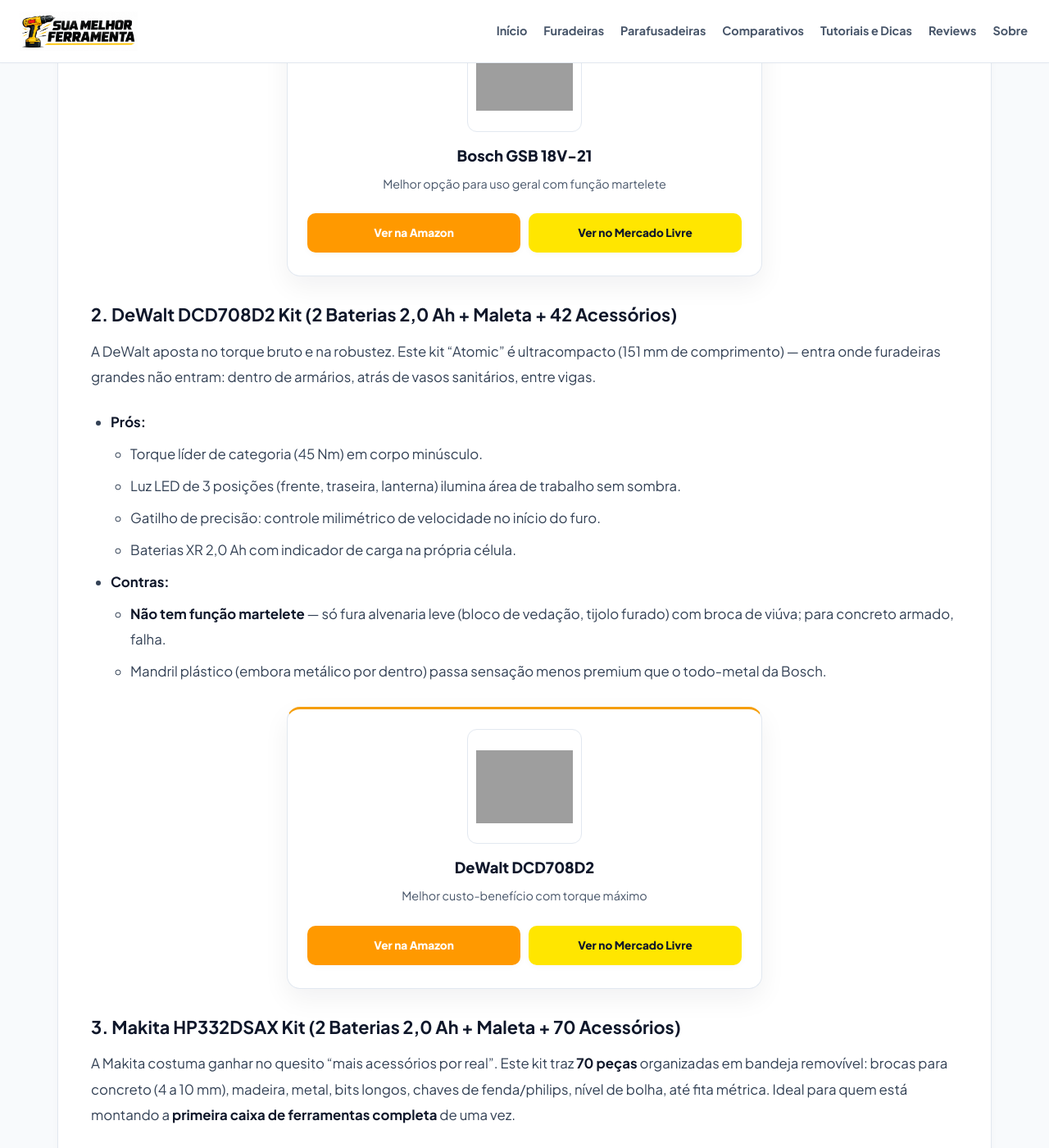
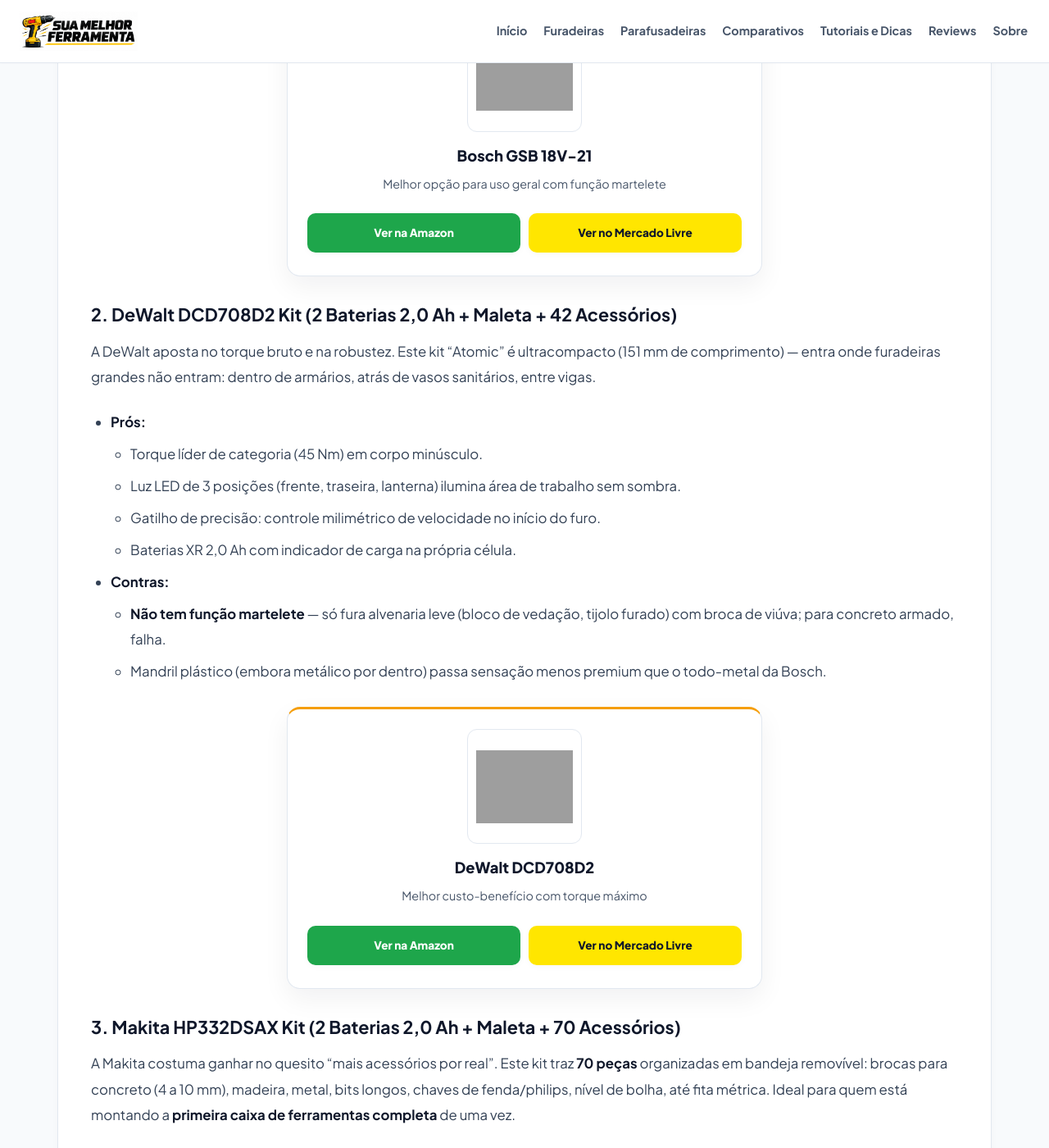
Before and after one commit to membroequipe/SiteReview, a Jekyll site: the page built from _posts/2026-10-25-melhores-parafusadeiras-montagem.md, in a window 1280 px wide and 1400 px high, scrolled down 1998 px. Shown: the whole window at 82% size. Built offline with Jekyll 4.4.1, drawn with Linux system fonts in a browser that asks for light colours; grey boxes are pictures that could not be loaded.

Commit message:
Update style.css

```diff
--- a/assets/css/style.css
+++ b/assets/css/style.css
@@ -917,7 +917,7 @@
 /* Também cobre botões dentro de .post-content. */
 .btn-store.btn-amazon-green,
 .product-card-buttons .btn-amazon-green {
-    background: #ff9900;
+    background: #1ea64b;
     color: #ffffff;
 }
 
@@ -1926,7 +1926,7 @@
 }
 
 .post-content .product-card-buttons .btn-amazon-green {
-    background: #ff9900 !important;
+    background: #1ea64b !important;
     color: #ffffff !important;
 }
 
```
